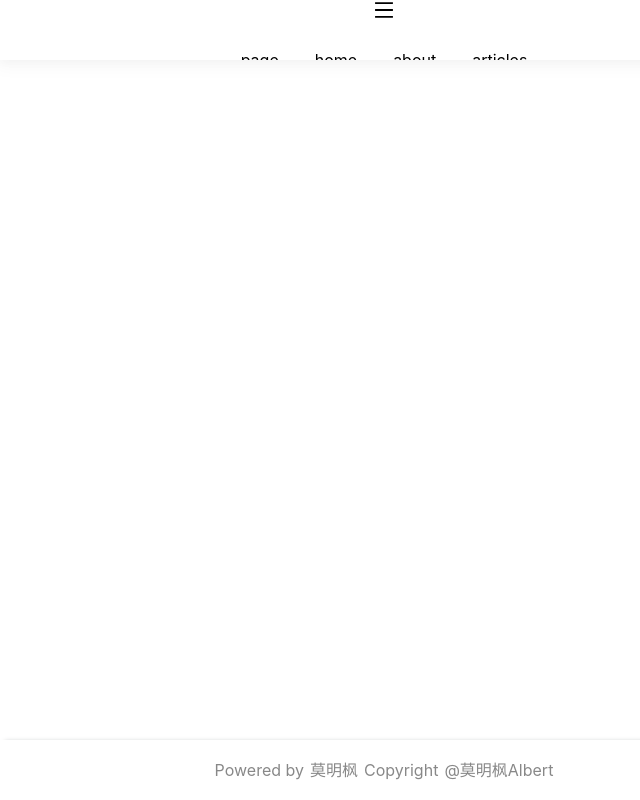
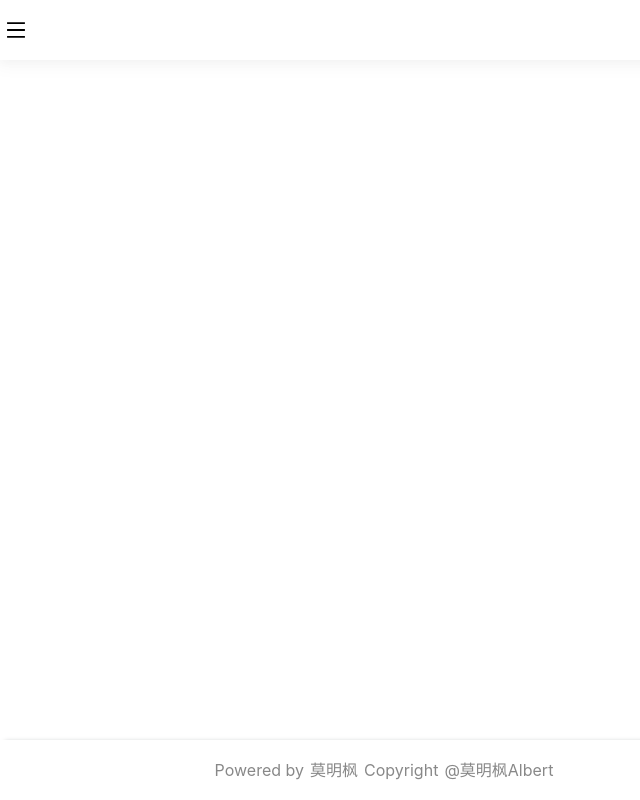
Before and after one commit to AlbertMok/react-web, a React (Vite) app: page / in a window 768 px wide. Shown: the whole page, without its empty margins (0-640 px from the left). Built offline with nearby package versions, Linux system fonts and the light colour scheme.

Commit message:
更新布局

```diff
--- a/src/layouts/components/NavBar/index.tsx
+++ b/src/layouts/components/NavBar/index.tsx
@@ -1,4 +1,4 @@
-import './style.less';
+import './style.scss';
 import { useState } from 'react';
 import NavItem from './components/NavItem/NavItem';
 import { routes } from '@/routers';
--- a/src/layouts/components/NavBar/style.less
+++ /dev/null
@@ -1,66 +0,0 @@
-@media screen and (min-width: 768px) {
-  .navbar {
-    display: flex;
-    box-shadow: var(--box-shadow);
-    align-items: center;
-    justify-content: center;
-    min-height: var(--navbar-height);
-    overflow: hidden;
-    transition: max-height 0.3s ease-in-out;
-  }
-}
-
-.nav-main {
-  display: flex;
-  gap: 1rem;
-  width: max-content;
-  max-height: 100%;
-}
-
-.nav-main-ul {
-  display: flex;
-  gap: 1rem;
-  padding: 0; /* 移除默认的内边距 */
-  box-sizing: border-box;
-  height: 100%;
-}
-
-.expand-button {
-  display: none;
-}
-
-@media screen and (max-width: 768px) {
-  .navbar {
-    display: flex;
-    flex-direction: column;
-    box-shadow: var(--box-shadow);
-    max-height: var(--navbar-height);
-    overflow: hidden;
-    transition: max-height 0.3s ease-in-out;
-  }
-
-  .navbar.open {
-    max-height: 500px;
-  }
-
-  .nav-main-ul {
-    display: flex;
-    flex-flow: column wrap;
-  }
-
-  .expand-button {
-    display: block;
-    cursor: pointer;
-    background: none;
-    border: none;
-    block-size: 30px;
-    box-sizing: border-box;
-  }
-}
-
-.nav-edge {
-  display: flex;
-  align-items: center;
-  order: -1;
-  min-height: var(--navbar-height);
-}
--- /dev/null
+++ b/src/layouts/components/NavBar/style.scss
@@ -0,0 +1,55 @@
+.navbar {
+  display: flex;
+  box-shadow: var(--box-shadow);
+  align-items: center;
+  justify-content: center;
+  max-height: var(--navbar-height);
+  overflow: hidden;
+  transition: max-height 0.3s ease-in-out;
+}
+
+.nav-main {
+  display: flex;
+  gap: 1rem;
+  width: max-content;
+}
+
+.nav-edge {
+  display: flex;
+  align-items: center;
+  order: -1;
+  min-height: var(--navbar-height);
+}
+
+.expand-button {
+  display: none;
+}
+
+@media screen and (max-width: 768px) {
+  .navbar {
+    display: flex;
+    flex-direction: column;
+    align-items: flex-start;
+    justify-content: flex-start;
+    transition: max-height 0.3s ease-in-out;
+    max-height: var(--navbar-height);
+  }
+
+  .navbar.open {
+    max-height: 500px;
+  }
+
+  .nav-main {
+    flex-direction: column;
+    padding: 10px;
+  }
+
+  .expand-button {
+    display: block;
+    cursor: pointer;
+    background: none;
+    border: none;
+    block-size: 30px;
+    box-sizing: border-box;
+  }
+}
```
